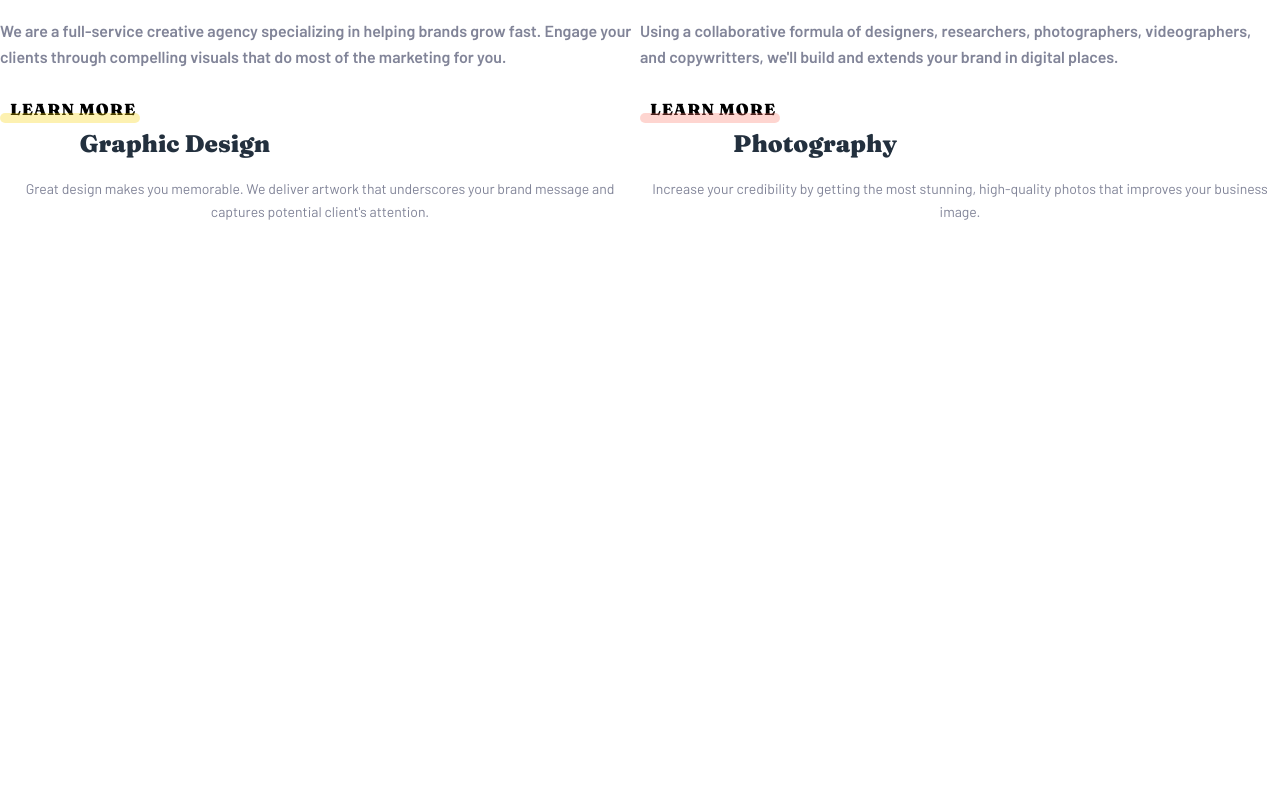
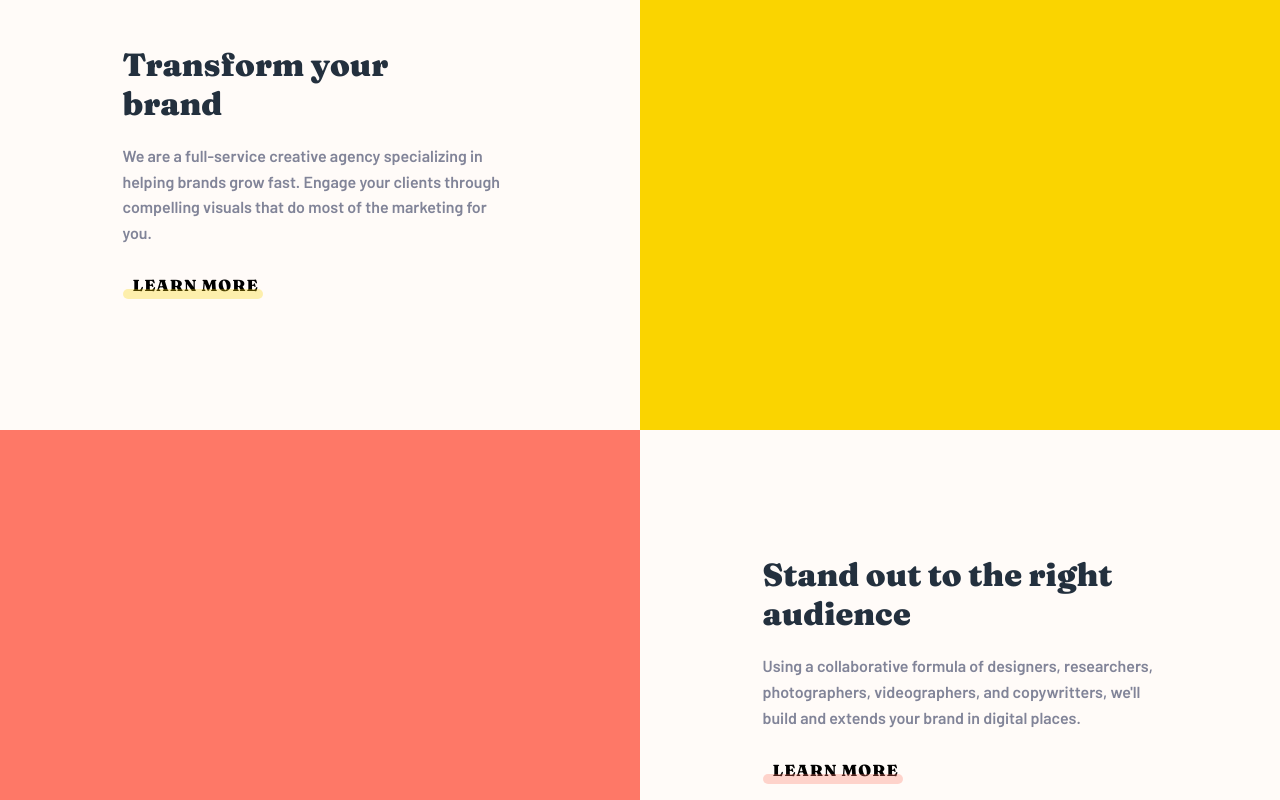
Before and after one commit to yoga1234/frontendmentor-challenges, a React (Create React App) app: page /frontendmentor-challenges/sunnyside-agency in a window 1280 px wide. Shown: the part 880-1680 px from the top of the page. Before the commit the page ends 1103 px from the top, so only its background shows below. Built offline with nearby package versions, Linux system fonts and the light colour scheme.

Commit message:
layouting brand feature sunny landingpage

```diff
--- a/src/pages/SunnyLandingpage/components/BrandFeatures/BrandFeatures.css
+++ b/src/pages/SunnyLandingpage/components/BrandFeatures/BrandFeatures.css
@@ -3,9 +3,20 @@
   display: flex;
   flex-direction: row ;
   flex-wrap: wrap;
+  background-color: #fffbf8;
 }
 .brand-item-container {
   width: 50vw;
+}
+.brand-item-container.container-yellow {
+  background-color: var(--colorss-yellow);
+}
+.brand-item-container.container-pink {
+  background-color: var(--colorss-soft-red);
+}
+.brand-item-text {
+  width: max-content;
+  margin: 125px auto 125px auto;
 }
 .brand-item-container .brand-item-text h3,
 .brand-item-container .brand-item-mixed h3 {
@@ -17,6 +28,7 @@
 }
 .brand-item-container .brand-item-text p,
 .brand-item-container .brand-item-mixed p {
+  width: 395px;
   font-family: var(--font-barlow);
   line-height: 1.6;
   color: var(--colorss-dark-grayish-blue);
@@ -47,6 +59,10 @@ div.btn-bottom {
 div.btn-bottom.bottom-pink{
   border-color: var(--colorss-soft-red);
 }
+.brand-item-container .brand-item-mixed {
+  width: max-content;
+  margin: 50px auto 50px auto;
+}
 .brand-item-container .brand-item-mixed h3 {
   text-align: center;
   font-size: 24px;
@@ -55,4 +71,6 @@ div.btn-bottom.bottom-pink{
   text-align: center;
   font-size: 14px;
   font-weight: 400;
+  width: 300px;
+  margin: 20px auto 50px auto;
 }
--- a/src/pages/SunnyLandingpage/components/BrandFeatures/BrandFeatures.js
+++ b/src/pages/SunnyLandingpage/components/BrandFeatures/BrandFeatures.js
@@ -18,6 +18,8 @@ function BrandFeatures() {
         </div>
         <div className="brand-item-image"></div>
       </div>
+      <div className="brand-item-container container-yellow"></div>
+      <div className="brand-item-container container-pink"></div>
       <div className="brand-item-container">
         <div className="brand-item-text">
           <h3>Stand out to the right audience</h3>
```
